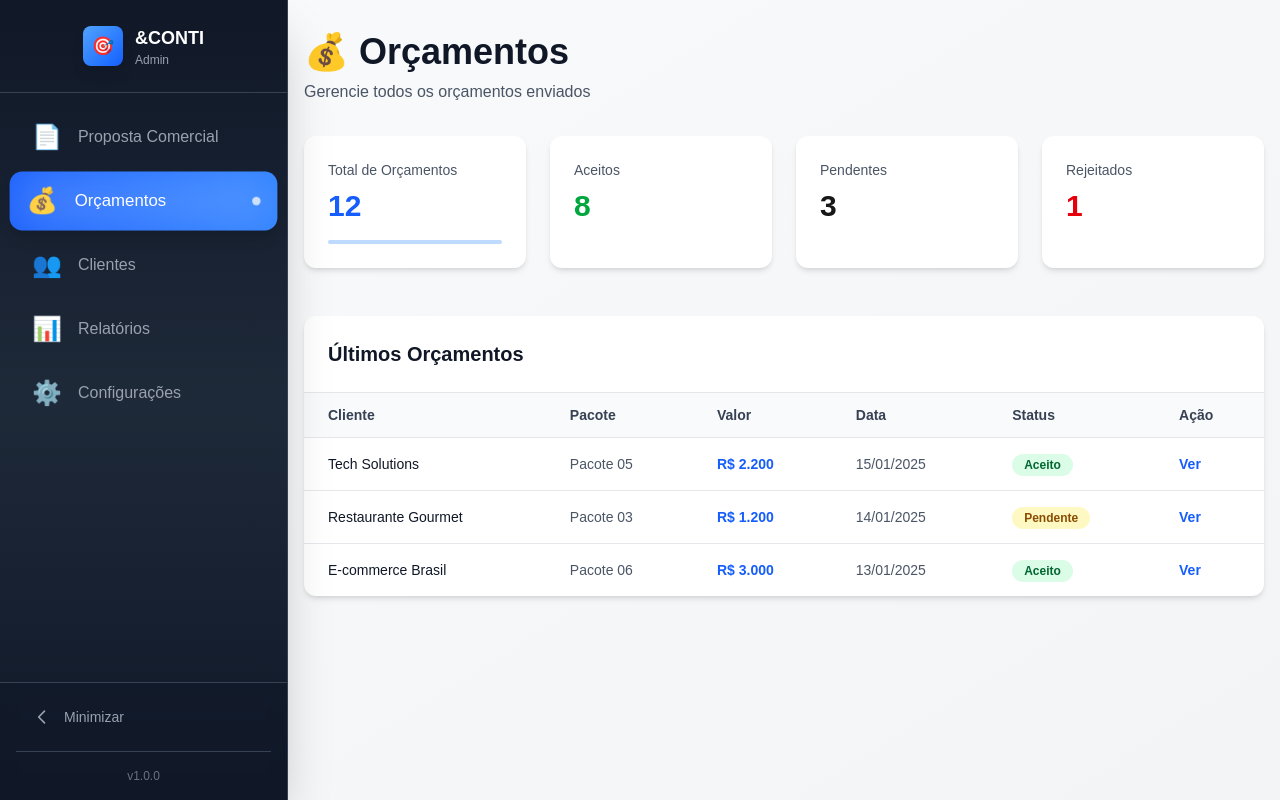
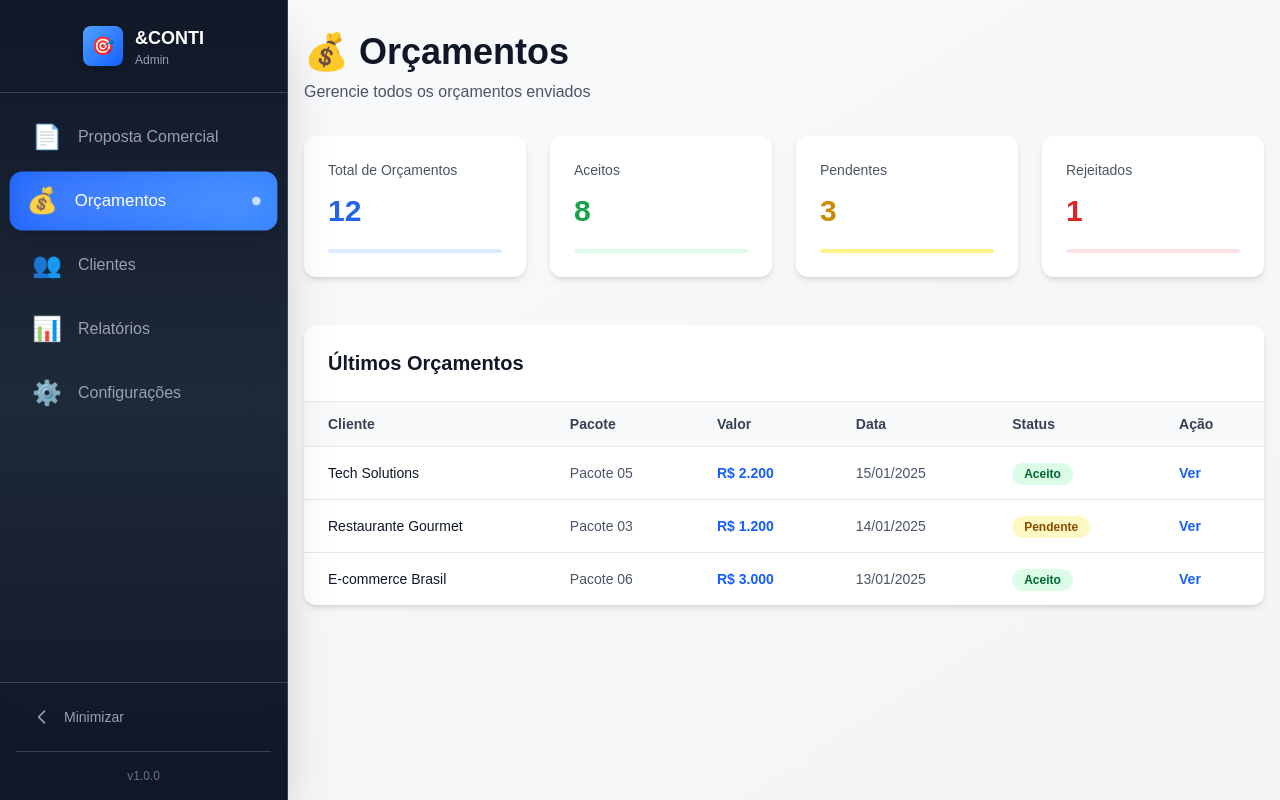
Before and after one commit to umrodrigues/econti, a Next.js app: page /admin/orcamentos in a window 1280 px wide. Built offline with nearby package versions, Linux system fonts and the light colour scheme.

Commit message:
fix: adjust build

```diff
--- a/components/AdminSidebar.tsx
+++ b/components/AdminSidebar.tsx
@@ -2,7 +2,6 @@
 
 import { useState } from 'react';
 import Link from 'next/link';
-import Image from 'next/image';
 
 interface SidebarProps {
   activeModule?: string;
--- a/components/CarrinhoOrcamento.tsx
+++ b/components/CarrinhoOrcamento.tsx
@@ -89,7 +89,7 @@ export default function CarrinhoOrcamento({
 
                     {item.anotacao && (
                       <p className="text-xs text-gray-600 italic mb-2 p-2 bg-white rounded">
-                        "{item.anotacao}"
+                        &quot;{item.anotacao}&quot;
                       </p>
                     )}
 
--- a/components/Footer.tsx
+++ b/components/Footer.tsx
@@ -1,4 +1,3 @@
-import Image from 'next/image';
 import Link from 'next/link';
 
 export default function Footer() {
--- a/components/ProposalServicosAvulsos.tsx
+++ b/components/ProposalServicosAvulsos.tsx
@@ -37,7 +37,7 @@ export default function ProposalServicosAvulsos({ servicos, onAdicionarAoOrcamen
   }, [servicosFiltrados]);
 
   const categoriasComServicos = Object.entries(agrupadosPorCategoria)
-    .filter(([_, items]) => items.length > 0)
+    .filter(([, items]) => items.length > 0)
     .map(([cat]) => cat);
 
   const renderCategoria = (categoria: string, servicos: ServicoAvulso[]) => {
--- a/components/ProposalServicosAvulsosView.tsx
+++ b/components/ProposalServicosAvulsosView.tsx
@@ -34,7 +34,7 @@ export default function ProposalServicosAvulsosView({ servicos }: ProposalServic
   }, [servicosFiltrados]);
 
   const categoriasComServicos = Object.entries(agrupadosPorCategoria)
-    .filter(([_, items]) => items.length > 0)
+    .filter(([, items]) => items.length > 0)
     .map(([cat]) => cat);
 
   const renderCategoria = (categoria: string, servicos: ServicoAvulso[]) => {
--- a/src/app/admin/orcamentos/page.tsx
+++ b/src/app/admin/orcamentos/page.tsx
@@ -37,8 +37,14 @@ export default function OrcamentosPage() {
                 style={{ animationDelay: `${i * 0.1}s` }}
               >
                 <p className="text-gray-600 text-sm font-medium mb-2">{stat.label}</p>
-                <p className={`text-3xl font-bold text-${stat.cor}-600`}>{stat.valor}</p>
-                <div className={`w-full h-1 bg-${stat.cor}-200 rounded-full mt-4`} />
+                <p style={{ color: stat.cor === 'blue' ? '#2563eb' : stat.cor === 'green' ? '#16a34a' : stat.cor === 'yellow' ? '#ca8a04' : '#dc2626', fontSize: '1.875rem', fontWeight: 'bold' }}>{stat.valor}</p>
+                <div style={{
+                  width: '100%',
+                  height: '4px',
+                  backgroundColor: stat.cor === 'blue' ? '#dbeafe' : stat.cor === 'green' ? '#dcfce7' : stat.cor === 'yellow' ? '#fef08a' : '#fee2e2',
+                  borderRadius: '9999px',
+                  marginTop: '1rem'
+                }} />
               </div>
             ))}
           </div>
--- a/src/app/api/orcamento/route.ts
+++ b/src/app/api/orcamento/route.ts
@@ -1,7 +1,7 @@
 import { NextRequest, NextResponse } from 'next/server';
 import { Orcamento } from '@/types/proposal';
 
-let orcamentos: Orcamento[] = [];
+const orcamentos: Orcamento[] = [];
 
 export async function GET() {
   try {
@@ -23,8 +23,8 @@ export async function POST(request: NextRequest) {
     const orcamento = await request.json() as Orcamento;
 
     const novoOrcamento: Orcamento = {
+      ...orcamento,
       id: `orcamento-${Date.now()}`,
-      ...orcamento,
       data_criacao: new Date().toISOString()
     };
 
```
Also changed, not shown: package.json (+6 -4 lines), 1 other file (tests, documents, lock files or other folders).
